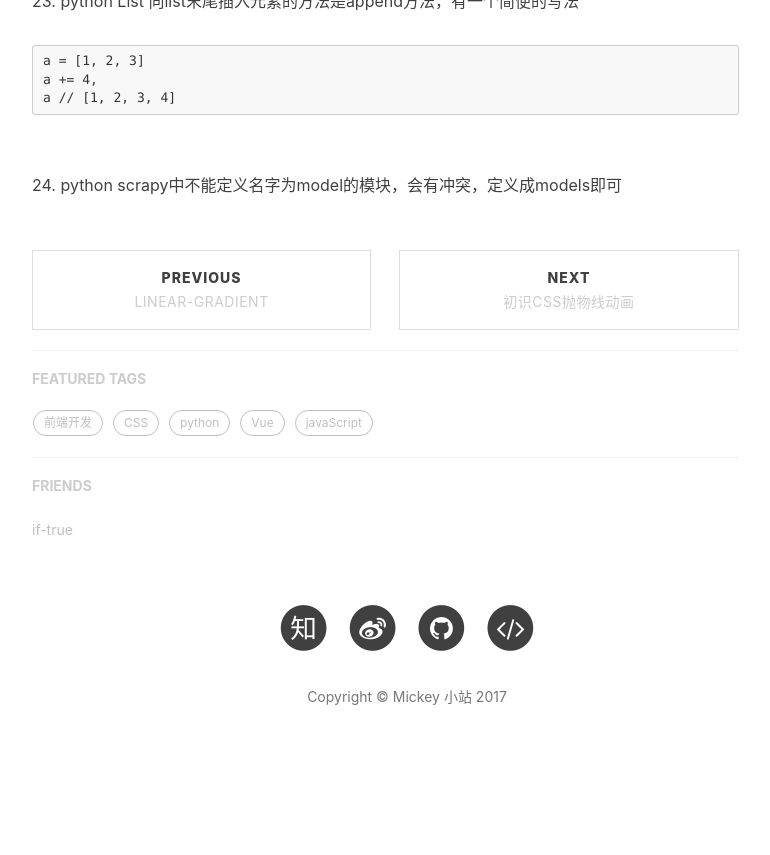
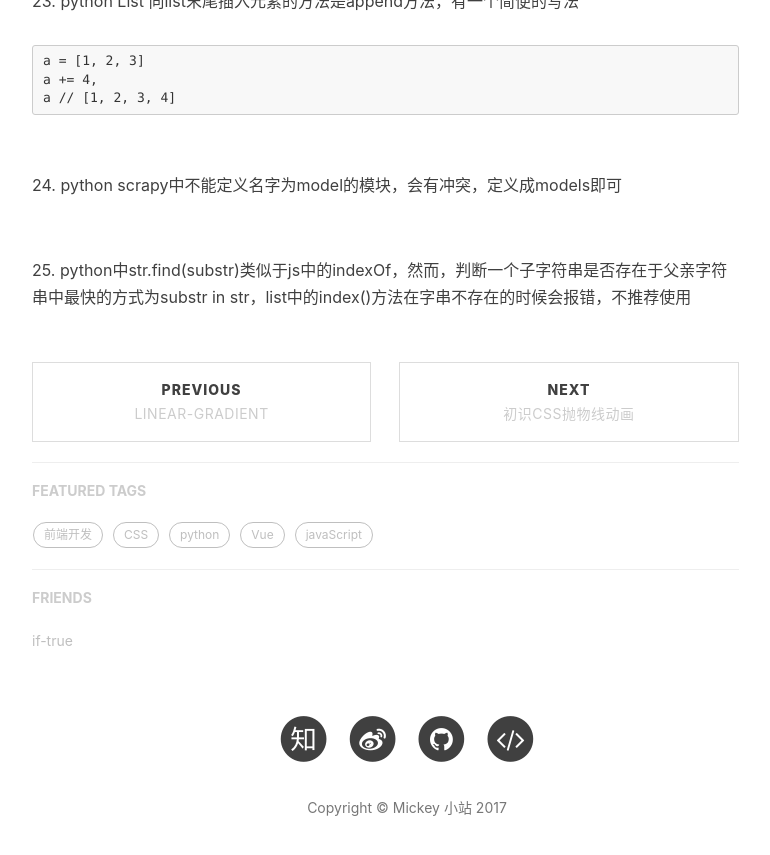
Before and after one commit to mickey0524/mickey0524.github.io, a Jekyll site: the page built from _posts/2017-08-05-begin-python.md, in a window 1280 px wide and 900 px high, scrolled down 5638 px. Shown: the top 855 px of the window, without its empty margins (233-1003 px from the left). Built offline with Jekyll 4.4.1, drawn with Linux system fonts in a browser that asks for light colours; nearby versions of some CDN libraries; comment, search, counter and statistics services are not loaded; before the commit the page ends 6439 px from its top, so only the background shows below that.

Commit message:
feat(python): 增加begin-python

````diff
--- a/_posts/2017-08-05-begin-python.md
+++ b/_posts/2017-08-05-begin-python.md
@@ -183,3 +183,5 @@ a // [1, 2, 3, 4]
 ```
 
 <br>24. python scrapy中不能定义名字为model的模块，会有冲突，定义成models即可
+
+<br>25. python中str.find(substr)类似于js中的indexOf，然而，判断一个子字符串是否存在于父亲字符串中最快的方式为substr in str，list中的index()方法在字串不存在的时候会报错，不推荐使用
````
